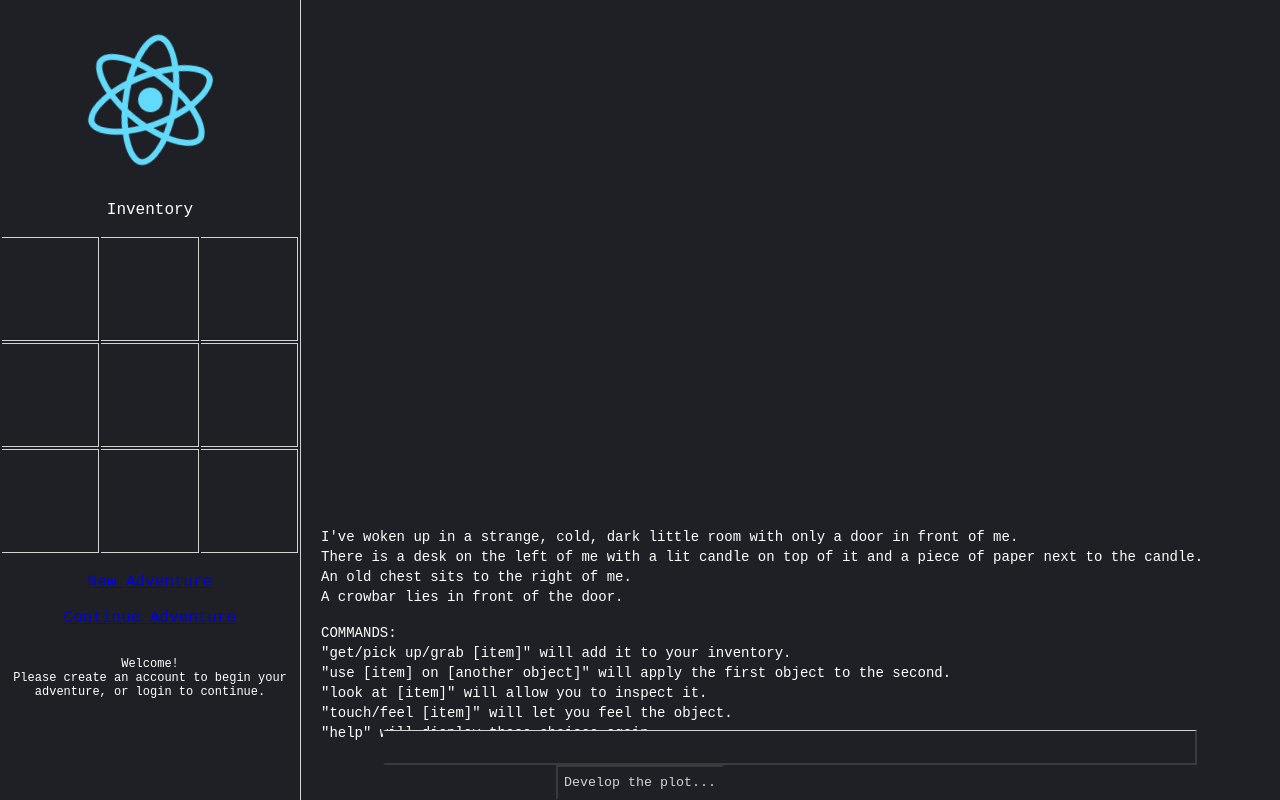
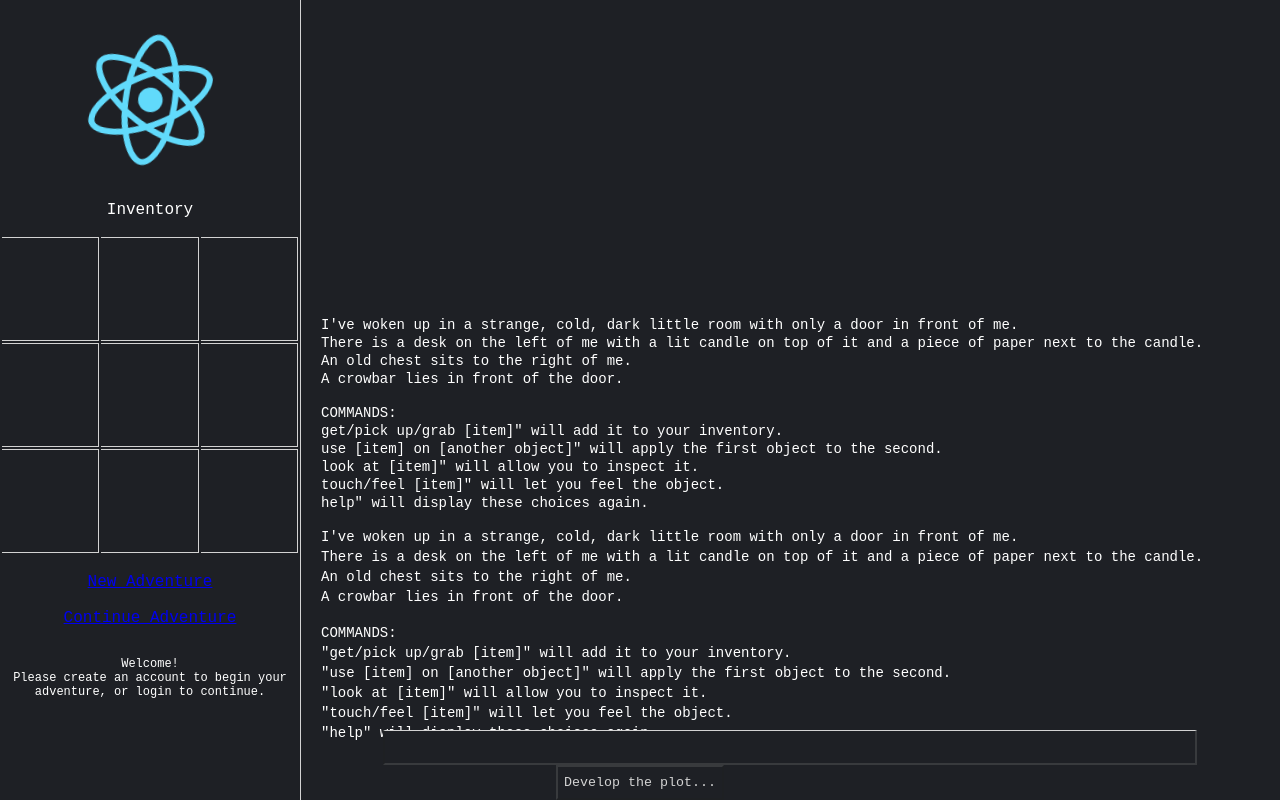
Before and after one commit to ocawthorne/reactventure, a React (Create React App) app in the folder frontend/: page / in a window 1280 px wide. Built offline with nearby package versions, Linux system fonts and the light colour scheme; no server answers.

Commit message:
Relocate introduction to History component

```diff
--- a/frontend/src/containers/History.js
+++ b/frontend/src/containers/History.js
@@ -1,18 +1,23 @@
 import React, {Component} from "react"
 import { connect } from 'react-redux';
-import { commitHistoryToUser } from '../actions/users'
 
 class History extends Component {
-
-   componentDidUpdate() {
-      console.log('History updated.')
-      commitHistoryToUser(this.props.userHistory)
-      debugger
-   }
 
    render() {
       return (
          <div className="history">
+            <p>I've woken up in a strange, cold, dark little room with only a door in front of me.</p>
+            <p>There is a desk on the left of me with a lit candle on top of it and a piece of paper next to the candle.</p>
+            <p>An old chest sits to the right of me.</p>
+            <p>A crowbar lies in front of the door.</p>
+            <br />
+            <p>COMMANDS:</p>
+            <p>get/pick up/grab [item]" will add it to your inventory.</p>
+            <p>use [item] on [another object]" will apply the first object to the second.</p>
+            <p>look at [item]" will allow you to inspect it.</p>
+            <p>touch/feel [item]" will let you feel the object.</p>
+            <p>help" will display these choices again.</p>
+            <br />
             {this.props.userHistory.map(u =>
                u.split("\n").map(h => <p>{h}</p>)
             )}
@@ -23,8 +28,9 @@ class History extends Component {
 
 const mapStateToProps = state => {
    return {
-      userHistory: state.commands.userHistory,
+      currentUser: state.auth.currentUser,
+      userHistory: state.commands.userHistory
    }
 }
 
-export default connect(mapStateToProps, { commitHistoryToUser })(History)
+export default connect(mapStateToProps)(History)
```
